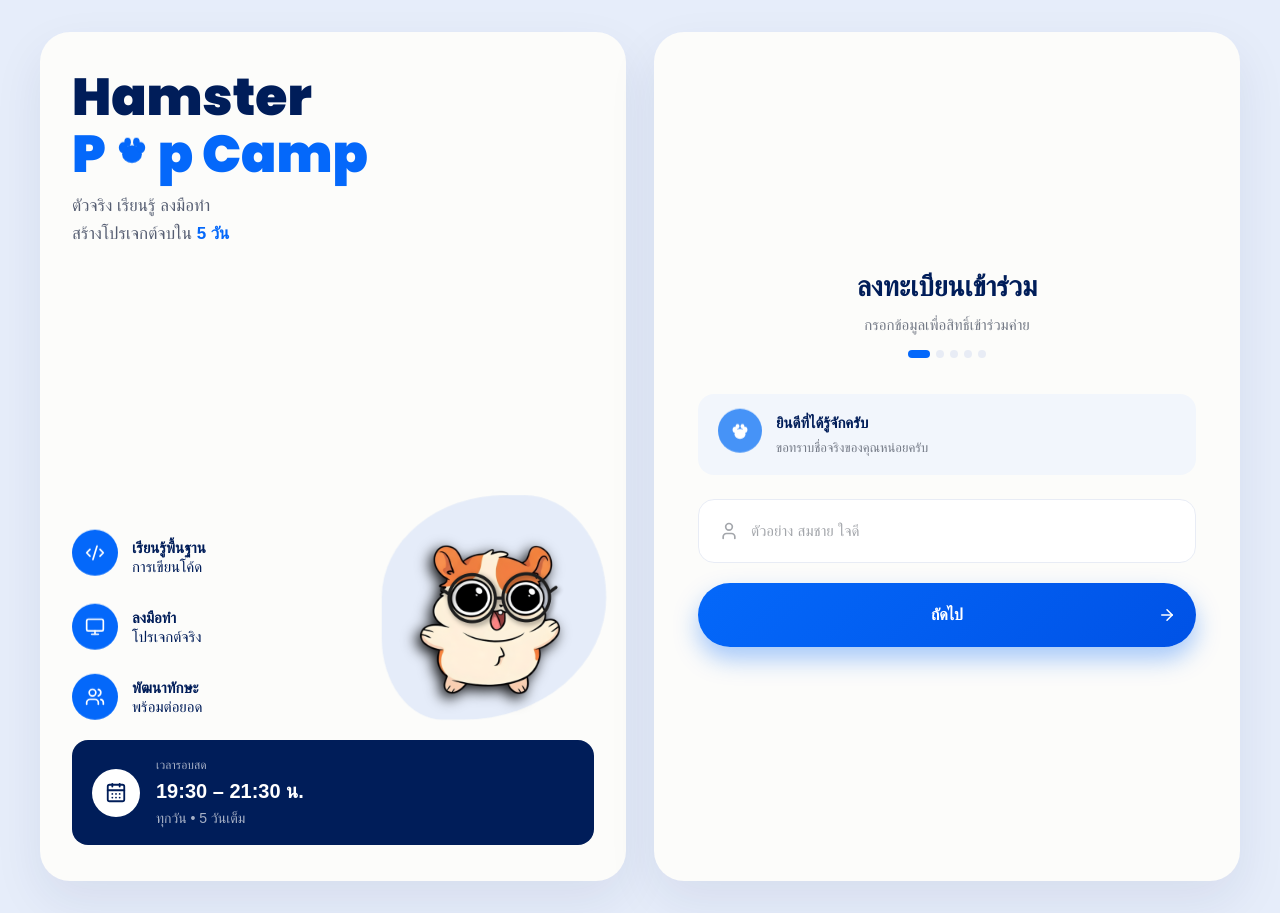
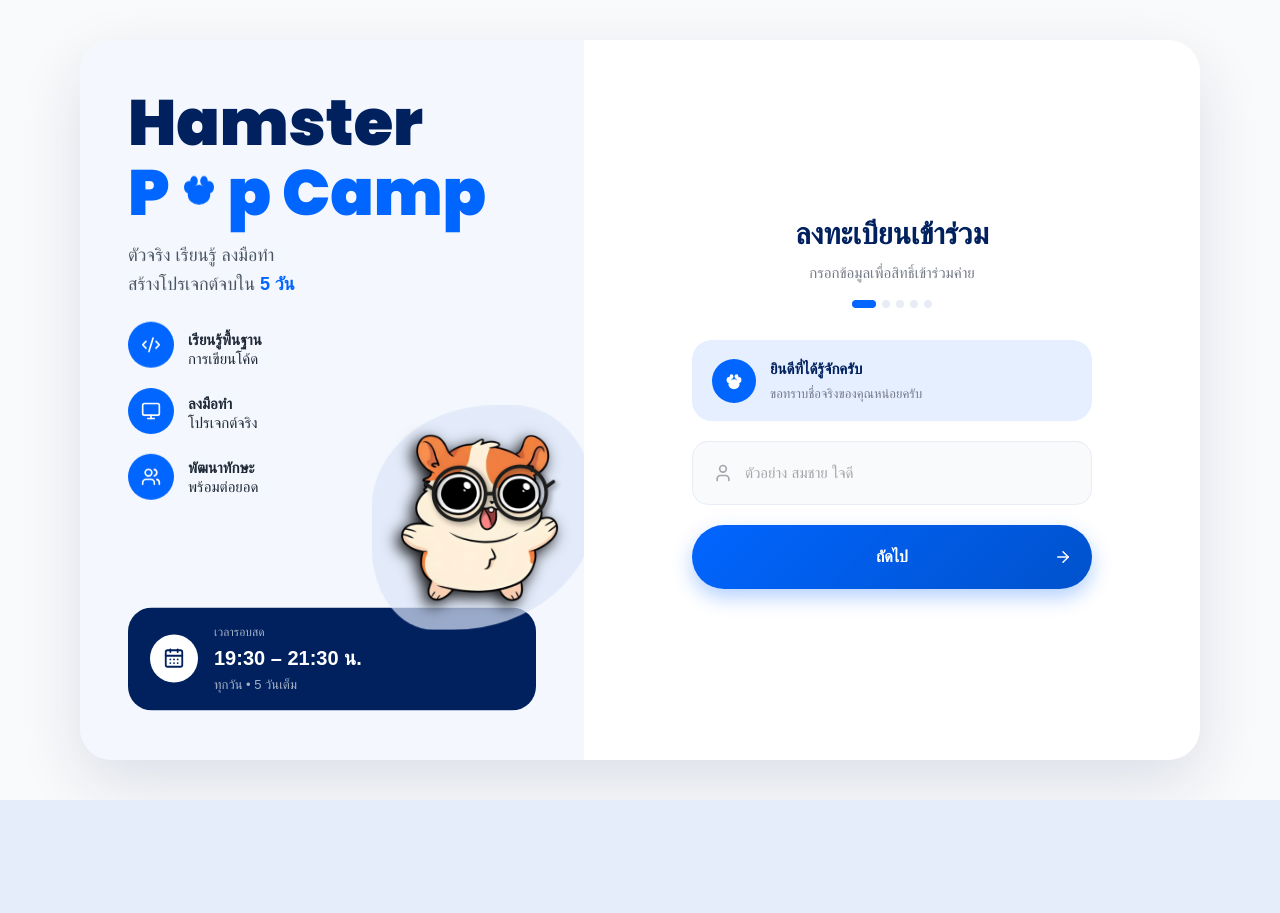
Before and after one commit to k-duckkub/wed2, a Next.js app: page /register in a window 1280 px wide. After the commit the page ends 800 px from the top, so only its background shows below. Built offline with nearby package versions, Linux system fonts and the light colour scheme; a web font is replaced by a local one.

Commit message:
Add LeftPanel and update page to single 1120x720 card layout
Replaces HeroCard+RegisterWizard grid with LeftPanel+RightPanel inside
a single overflow-hidden flex card, new color scheme #00215E/#0165FF.

https://claude.ai/code/session_01JiEQM6DCin4fSWbAVDwrV4

```diff
--- a/src/app/register/page.tsx
+++ b/src/app/register/page.tsx
@@ -1,7 +1,7 @@
 "use client";
 import { useRef } from "react";
-import HeroCard from "@/components/register/HeroCard";
-import RegisterWizard from "@/components/register/RegisterWizard";
+import LeftPanel from "@/components/register/LeftPanel";
+import RightPanel from "@/components/register/RightPanel";
 import { HamsterMascotHandle } from "@/components/register/HamsterMascot";
 
 export default function RegisterPage() {
@@ -9,24 +9,24 @@ export default function RegisterPage() {
   return (
     <main style={{
       minHeight: "100vh",
-      background: "var(--page-bg)",
       display: "flex",
       alignItems: "center",
       justifyContent: "center",
-      padding: "32px 24px",
-      boxSizing: "border-box",
+      background: "#F9FAFB",
+      padding: "24px",
     }}>
-      {/* align-items: stretch → การ์ดขวายืดสูงเท่าการ์ดซ้ายอัตโนมัติ */}
+      {/* ONE big card, two columns */}
       <div style={{
-        display: "grid",
-        gridTemplateColumns: "1fr 1fr",
-        alignItems: "stretch",
-        gap: 28,
-        width: "100%",
-        maxWidth: 1200,
+        width: 1120,
+        height: 720,
+        borderRadius: 32,
+        boxShadow: "0 24px 64px rgba(0,33,94,0.12)",
+        display: "flex",
+        overflow: "hidden",
+        flexShrink: 0,
       }}>
-        <HeroCard hamsterRef={hamsterRef} />
-        <RegisterWizard hamsterRef={hamsterRef} />
+        <LeftPanel hamsterRef={hamsterRef} />
+        <RightPanel hamsterRef={hamsterRef} />
       </div>
     </main>
   );
--- /dev/null
+++ b/src/components/register/LeftPanel.tsx
@@ -0,0 +1,94 @@
+"use client";
+import { Code2, Monitor, Users, CalendarDays } from "lucide-react";
+import HamsterMascot, { HamsterMascotHandle } from "./HamsterMascot";
+import { RefObject } from "react";
+
+const features = [
+  { icon: <Code2 size={20} color="white" />, line1: "เรียนรู้พื้นฐาน", line2: "การเขียนโค้ด", delay: "0s" },
+  { icon: <Monitor size={20} color="white" />, line1: "ลงมือทำ", line2: "โปรเจกต์จริง", delay: "0.6s" },
+  { icon: <Users size={20} color="white" />, line1: "พัฒนาทักษะ", line2: "พร้อมต่อยอด", delay: "1.2s" },
+];
+
+export default function LeftPanel({ hamsterRef }: { hamsterRef: RefObject<HamsterMascotHandle | null> }) {
+  return (
+    <div style={{
+      width: "45%", height: "100%",
+      background: "#F4F8FE",
+      display: "flex", flexDirection: "column",
+      padding: 48, position: "relative", overflow: "hidden",
+      boxSizing: "border-box",
+    }}>
+      {/* Title */}
+      <div style={{ marginBottom: 12 }}>
+        <div style={{ fontFamily: "var(--font-poppins), Poppins, sans-serif", fontWeight: 900, color: "#00215E", fontSize: 64, lineHeight: 1.1 }}>Hamster</div>
+        <div style={{ fontFamily: "var(--font-poppins), Poppins, sans-serif", fontWeight: 900, color: "#0165FF", fontSize: 64, lineHeight: 1.1, display: "flex", alignItems: "center", gap: 4 }}>
+          <span>P</span><PawIcon /><span>p Camp</span>
+        </div>
+      </div>
+
+      {/* Subtitle */}
+      <p style={{ color: "#4B5563", fontSize: 18, lineHeight: 1.6, margin: "0 0 28px" }}>
+        ตัวจริง เรียนรู้ ลงมือทำ<br />
+        สร้างโปรเจกต์จบใน <span style={{ color: "#0165FF", fontWeight: 700 }}>5 วัน</span>
+      </p>
+
+      {/* Features */}
+      <div style={{ display: "flex", flexDirection: "column", gap: 18, flex: 1 }}>
+        {features.map((f, i) => (
+          <div key={i} style={{ display: "flex", alignItems: "center", gap: 14 }}>
+            <div
+              style={{
+                width: 46, height: 46, borderRadius: "50%", background: "#0165FF",
+                display: "flex", alignItems: "center", justifyContent: "center", flexShrink: 0,
+                animation: `iconFloat 4s ease-in-out ${f.delay} infinite`,
+              }}
+            >{f.icon}</div>
+            <div>
+              <div style={{ color: "#1F2937", fontSize: 15, fontWeight: 600, lineHeight: 1.3 }}>{f.line1}</div>
+              <div style={{ color: "#1F2937", fontSize: 15, lineHeight: 1.3 }}>{f.line2}</div>
+            </div>
+          </div>
+        ))}
+      </div>
+
+      {/* Hamster */}
+      <div style={{ position: "absolute", bottom: 130, right: -20, width: 240, zIndex: 10 }}>
+        <HamsterMascot ref={hamsterRef} />
+      </div>
+
+      {/* Schedule box — floating */}
+      <div style={{
+        background: "#00215E", borderRadius: 24, padding: "16px 22px",
+        display: "flex", alignItems: "center", gap: 16,
+        animation: "floatBox 3s ease-in-out infinite",
+        position: "relative", zIndex: 5,
+      }}>
+        <div style={{ width: 48, height: 48, borderRadius: "50%", background: "white", display: "flex", alignItems: "center", justifyContent: "center", flexShrink: 0 }}>
+          <CalendarDays size={22} color="#00215E" />
+        </div>
+        <div>
+          <p style={{ color: "rgba(255,255,255,0.65)", fontSize: 12, margin: 0 }}>เวลารอบสด</p>
+          <p style={{ color: "white", fontSize: 20, fontWeight: 700, margin: "2px 0" }}>19:30 – 21:30 น.</p>
+          <p style={{ color: "rgba(255,255,255,0.65)", fontSize: 13, margin: 0 }}>ทุกวัน • 5 วันเต็ม</p>
+        </div>
+      </div>
+
+      <style>{`
+        @keyframes iconFloat { 0%,100%{transform:translateY(0)} 50%{transform:translateY(-5px)} }
+        @keyframes floatBox { 0%,100%{transform:translateY(0)} 50%{transform:translateY(-6px)} }
+      `}</style>
+    </div>
+  );
+}
+
+function PawIcon() {
+  return (
+    <svg width="50" height="50" viewBox="0 0 40 40" fill="none" style={{ animation: "iconFloat 4s ease-in-out infinite" }}>
+      <ellipse cx="20" cy="24" rx="9" ry="8" fill="#0165FF" />
+      <ellipse cx="12" cy="18" rx="4" ry="5" fill="#0165FF" />
+      <ellipse cx="28" cy="18" rx="4" ry="5" fill="#0165FF" />
+      <ellipse cx="16" cy="13" rx="3" ry="4" fill="#0165FF" />
+      <ellipse cx="24" cy="13" rx="3" ry="4" fill="#0165FF" />
+    </svg>
+  );
+}
```
